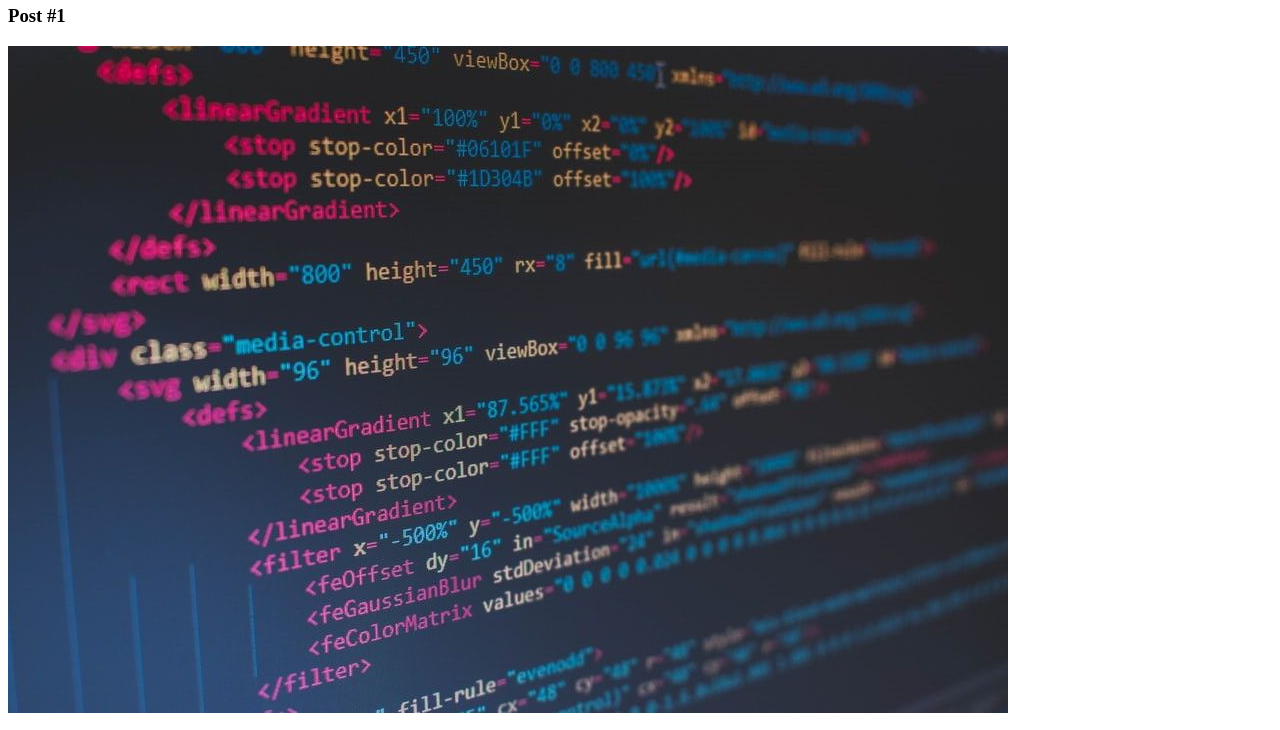
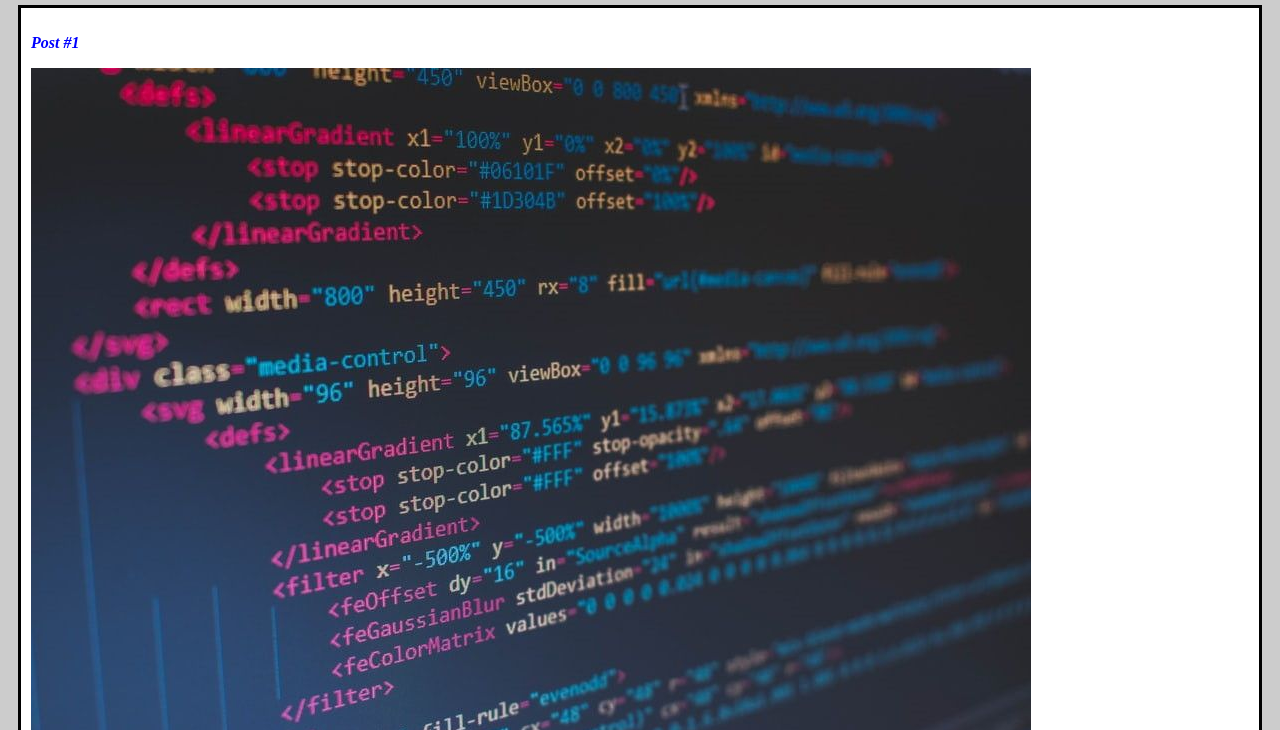
Before and after one commit to paulo-pires-br/Digital-Innovation-One, a plain HTML site: page html-css/index.html in a window 1280 px wide. Shown: the part 148-878 px from the top of the page. Drawn offline with Linux system fonts and the light colour scheme.

Commit message:
Início de CSS

```diff
--- a/html-css/index.html
+++ b/html-css/index.html
@@ -3,19 +3,20 @@
     <head>
         <meta charset="utf-8">
         <title>Paulo Pires</title>
+        <link rel="stylesheet" href="style.css">
     </head>
     <body>
         <header>
             <img src="homer.jpg" alt="Homer Simpson">
-            <h1>Paulo Pires</h1>
+            <h1 id="title">Paulo Pires</h1>
         </header>
         <section>
             <header>
-                <h2>Posts</h2>
+                <h2 class="subtitle">Posts</h2>
             </header>
-            <article>
+            <article class="post">
                 <header>
-                    <h3>Post #1</h3>
+                    <h3 class="post_title">Post #1</h3>
                     <img src="html-code.jpg" alt="Editor de texto com código HTML">
                 </header>
                 <p>
--- /dev/null
+++ b/html-css/style.css
@@ -0,0 +1,19 @@
+body{
+    background-color: #CCC;
+}
+
+#title, .subtitle, .post_title{
+    color:blue;
+}
+
+.post_title{
+    font-size: 16px;
+    font-style: italic;
+}
+
+.post{
+    background-color: #FFF;
+    padding: 10px;
+    border: 3px solid #000;
+    margin: 10px;
+}
```
